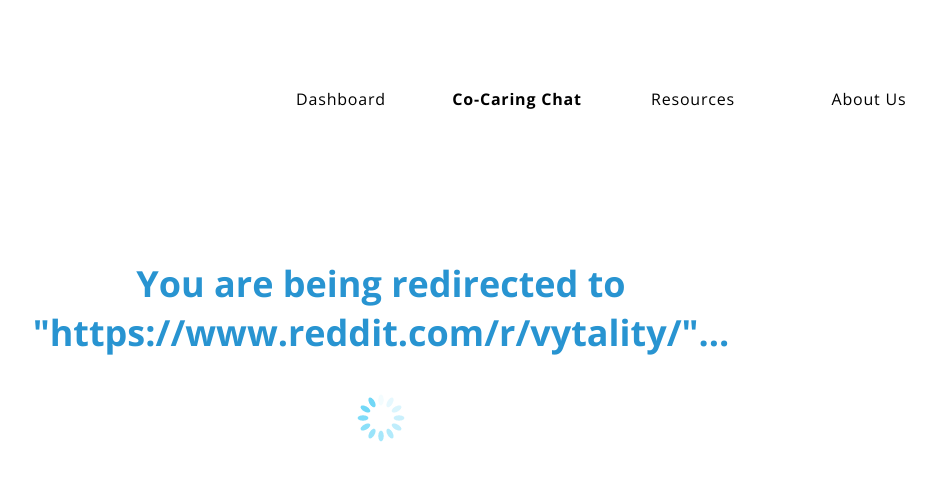
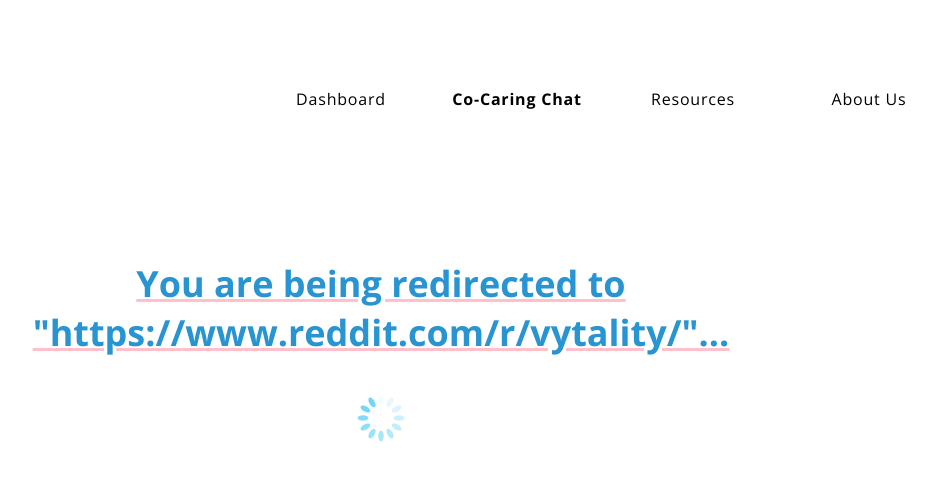
Before and after one commit to khongcodes/co-caring-dash, a React (Create React App) app: page /reddit in a window 1280 px wide. Shown: the top 480 px of the page, without its empty margins (259-1195 px from the left). Built offline with nearby package versions, Linux system fonts and the light colour scheme.

Commit message:
push reddit text style adjustments

```diff
--- a/src/pages/Reddit.js
+++ b/src/pages/Reddit.js
@@ -2,6 +2,7 @@ import React, { useEffect } from 'react';
 
 import TextSection from '../components/TextSection';
 
+import '../styles/global.scss';
 import loadingSpinner from '../images/src-spinner.gif'
 
 const Reddit = () => {
@@ -14,7 +15,7 @@ const Reddit = () => {
   })
 
   return (
-    <div style={{paddingTop: '5.25rem'}}>
+    <div className='redditRedirectText'>
 
       <TextSection title='You are being redirected to "https://www.reddit.com/r/vytality/"...'/>
 
--- a/src/styles/global.scss
+++ b/src/styles/global.scss
@@ -22,3 +22,15 @@ a {
 a:hover {
   color: $mockup-blue-textAccent;
 }
+
+.redditRedirectText {
+  color:pink;
+  padding-top: 5.25rem;
+  text-decoration: underline;
+
+  @include smallerMedia {
+    width: 95%;
+    height: 20rem;
+    text-align: center;
+  }
+}
--- a/src/styles/textsectiondivider.module.scss
+++ b/src/styles/textsectiondivider.module.scss
@@ -23,7 +23,7 @@
   }
 
   @include mediumMedia {
-    width: 60%;
+    width: 70%;
   }
 }
 
```
